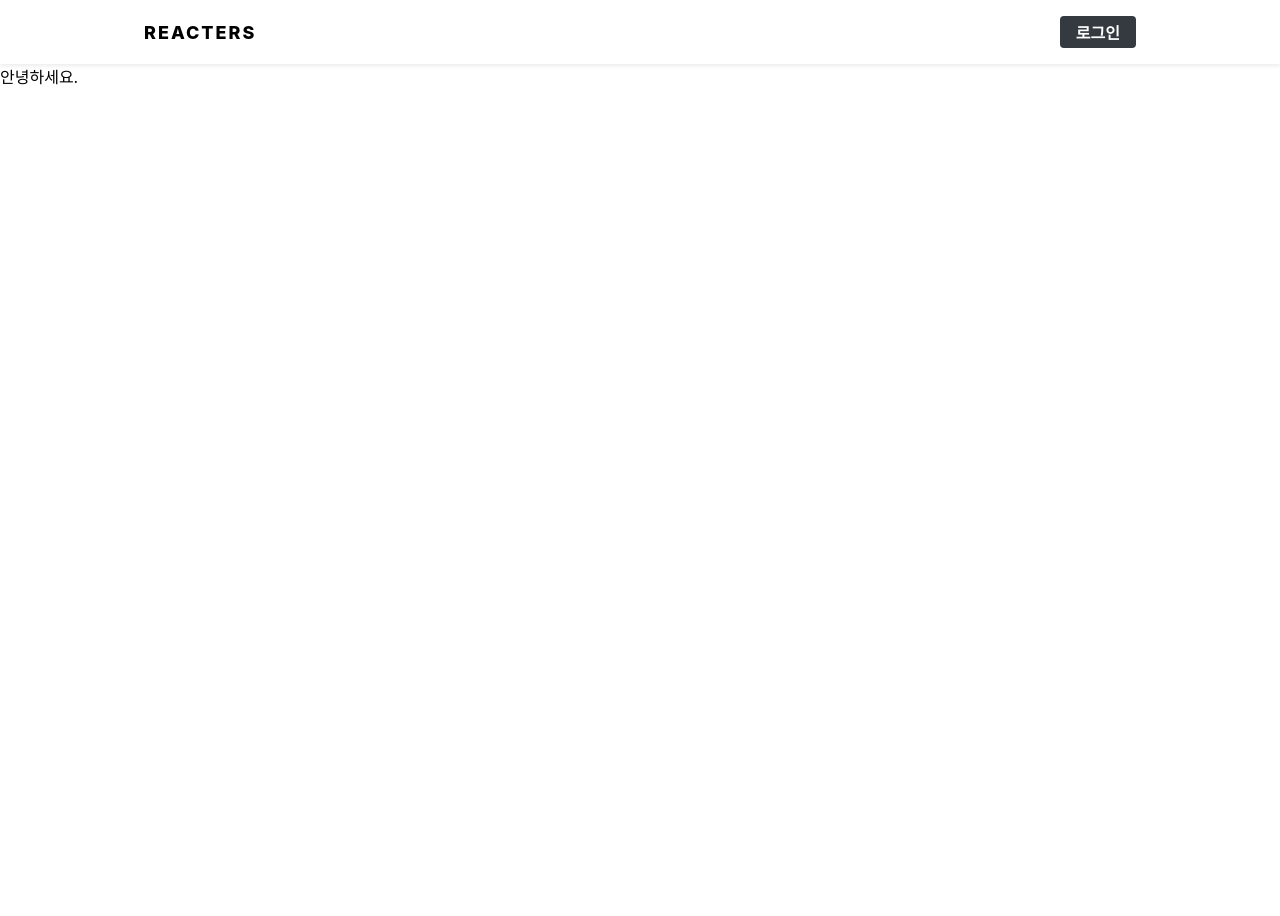
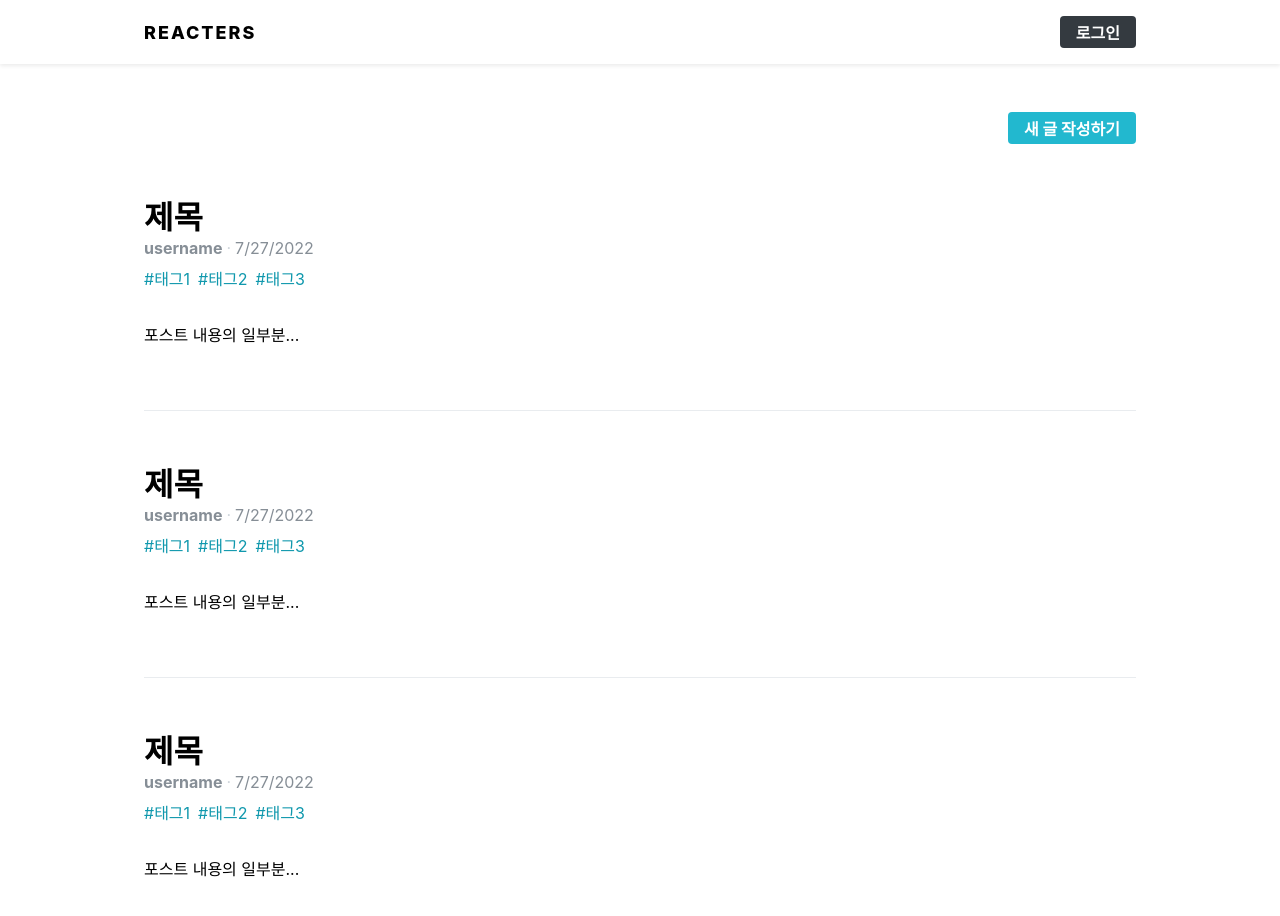
Before and after one commit to hiuny/react-blog, a React (Create React App) app in the folder blog-frontend/: page / in a window 1280 px wide. Shown: the top 916 px of the page. Before the commit the page ends 800 px from the top, so only its background shows below. Built offline with nearby package versions, Linux system fonts and the light colour scheme.

Commit message:
[26.2.1] SubInfo, Tags 컴포넌트 생성

```diff
--- /dev/null
+++ b/blog-frontend/src/components/common/SubInfo.js
@@ -0,0 +1,36 @@
+import { Link } from "react-router-dom";
+import styled, { css } from "styled-components";
+import palette from "../../lib/styles/palette";
+
+const SubInfoBlock = styled.div`
+  ${props =>
+    props.hasMarginTop &&
+    css`
+      margin-top: 1rem;
+    `
+  }
+  color: ${palette.gray[6]};
+
+  /** span 사이에 가운뎃점 문자 보여 주기 */
+  span + span:before {
+    color: ${palette.gray[4]};
+    padding-left: 0.25rem;
+    padding-right: 0.25rem;
+    content: '\\B7' /** 가운뎃점 문자 */
+  }
+`
+
+const SubInfo = ({ username, publishDate, hasMarginTop }) => {
+  return (
+    <SubInfoBlock hasMarginTop={hasMarginTop}>
+      <span>
+        <b>
+          <Link to={`/@${username}`}>{username}</Link>
+        </b>
+      </span>
+      <span>{new Date().toLocaleDateString()}</span>
+    </SubInfoBlock>
+  )
+}
+
+export default SubInfo
--- /dev/null
+++ b/blog-frontend/src/components/common/Tags.js
@@ -0,0 +1,34 @@
+import { Link } from "react-router-dom";
+import styled from "styled-components";
+import palette from "../../lib/styles/palette";
+
+const TagsBlock = styled.div`
+margin-top: 0.5rem;
+.tag {
+  display: inline-block;
+  color: ${palette.cyan[7]};
+  text-decoration: none;
+  margin-right: 0.5rem;
+  &:hover {
+    color: ${palette.cyan[6]};
+  }
+}
+`
+
+const Tags = ({ tags }) => {
+  return (
+    <TagsBlock>
+      {tags.map(tag => (
+        <Link
+          className="tag"
+          to={`/?tag=${tag}`}
+          key={tag}
+        >
+          #{tag}
+        </Link>
+      ))}
+    </TagsBlock>
+  )
+}
+
+export default Tags
--- /dev/null
+++ b/blog-frontend/src/components/post/PostList.js
@@ -0,0 +1,74 @@
+import styled from "styled-components";
+import palette from "../../lib/styles/palette";
+import Button from "../common/Button";
+import Responsive from "../common/Responsive";
+import SubInfo from "../common/SubInfo";
+import Tags from "../common/Tags";
+
+const PostListBlock = styled(Responsive)`
+  margin-top: 3rem;
+`
+
+const WritePostButtonWrapper = styled.div`
+  display: flex;
+  justify-content: flex-end;
+  margin-bottom: 3rem;
+`
+
+const PostItemBlock = styled.div`
+  padding-top: 3rem;
+  padding-bottom: 3rem;
+  /** 맨 위 포스트는 padding-top 없음 */
+  &:first-child {
+    padding-top: 0;
+  }
+  & + & {
+    border-top: 1px solid ${palette.gray[2]};
+  }
+
+  h2 {
+    font-size: 2rem;
+    margin-bottom: 0;
+    margin-top: 0;
+    &:hover {
+      color: ${palette.gray[6]};
+    }
+  }
+
+  p {
+    margin-top: 2rem;
+  }
+`
+
+const PostItem = () => {
+  return (
+    <PostItemBlock>
+      <h2>제목</h2>
+      <SubInfo
+        username="username"
+        publishDate={new Date()}
+      />
+      <Tags tags={['태그1', '태그2', '태그3']} />
+      <p>포스트 내용의 일부분...</p>
+    </PostItemBlock>
+  )
+}
+
+const PostList = () => {
+  return (
+    <PostListBlock>
+      <WritePostButtonWrapper>
+        <Button cyan to="/write">
+          새 글 작성하기
+        </Button>
+      </WritePostButtonWrapper>
+      <div>
+        <PostItem />
+        <PostItem />
+        <PostItem />
+      </div>
+    </PostListBlock>
+  )
+}
+
+export default PostList
--- a/blog-frontend/src/pages/PostListPage.js
+++ b/blog-frontend/src/pages/PostListPage.js
@@ -1,10 +1,11 @@
+import PostList from '../components/post/PostList'
 import HeaderContainer from '../containers/common/HeaderContainer'
 
 const PostListPage = () => {
   return (
     <>
       <HeaderContainer />
-      <div>안녕하세요.</div>
+      <PostList />
     </>
   )
 }
```
